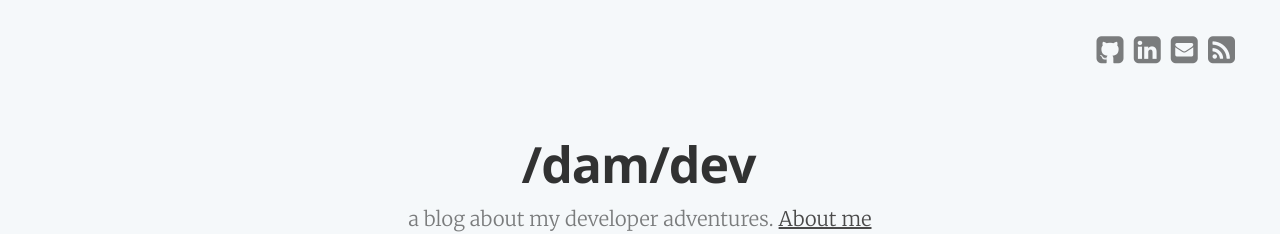
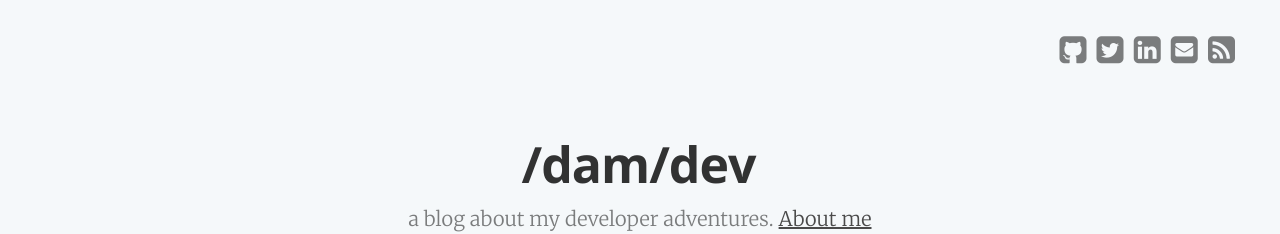
Before and after one commit to damsonn/damsonn.github.io, a Jekyll site: the page built from index.html, in a window 1280 px wide. Shown: the top 234 px of the page. Built offline with Jekyll 4.4.1, drawn with Linux system fonts in a browser that asks for light colours; Markdown is read by kramdown in place of the engine named in the settings; the list of posts is cut into pages by our own code.

Commit message:
add twitter link

```diff
--- a/_config.yml
+++ b/_config.yml
@@ -22,3 +22,4 @@ email: dormal.damien@gmail.com
 disqus_short_name: damdev
 linkedin_user: damiendormal
 github_user: damsonn
+twitter_user: DamienDormal
--- a/_includes/social.html
+++ b/_includes/social.html
@@ -1,4 +1,5 @@
 <a class="social-button" href="{{ site.baseurl }}feed.xml"><i class="fa fa-rss-square fa-lg" style="font-size: 1.75em"></i></a>
 <a class="social-button" href="mailto:{{ site.email }}"><i class="fa fa-envelope-square fa-lg" style="font-size: 1.75em"></i></a>
 <a class="social-button" href="https://linkedin.com/in/{{ site.linkedin_user }}"><i class="fa fa-linkedin-square fa-lg" style="font-size: 1.75em"></i></a>
+<a class="social-button" href="https://twitter.com/{{ site.twitter_user }}"><i class="fa fa-twitter-square fa-lg" style="font-size: 1.75em"></i></a>
 <a class="social-button" href="https://github.com/{{ site.github_user }}"><i class="fa fa-github-square fa-lg" style="font-size: 1.75em"></i></a>
```
